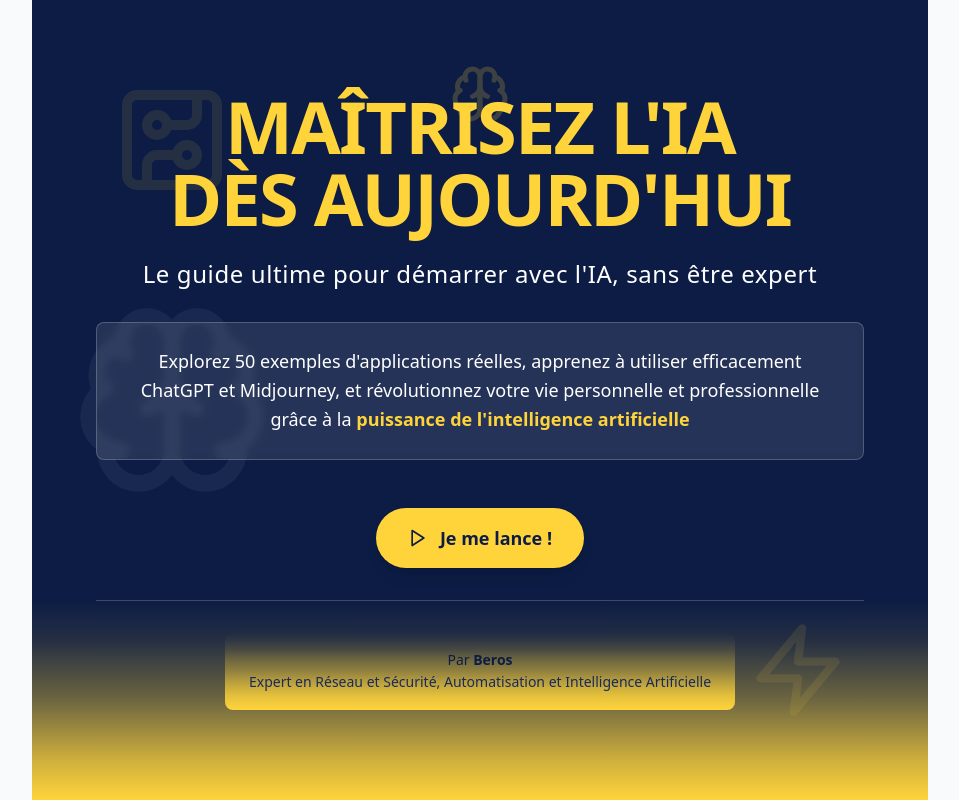
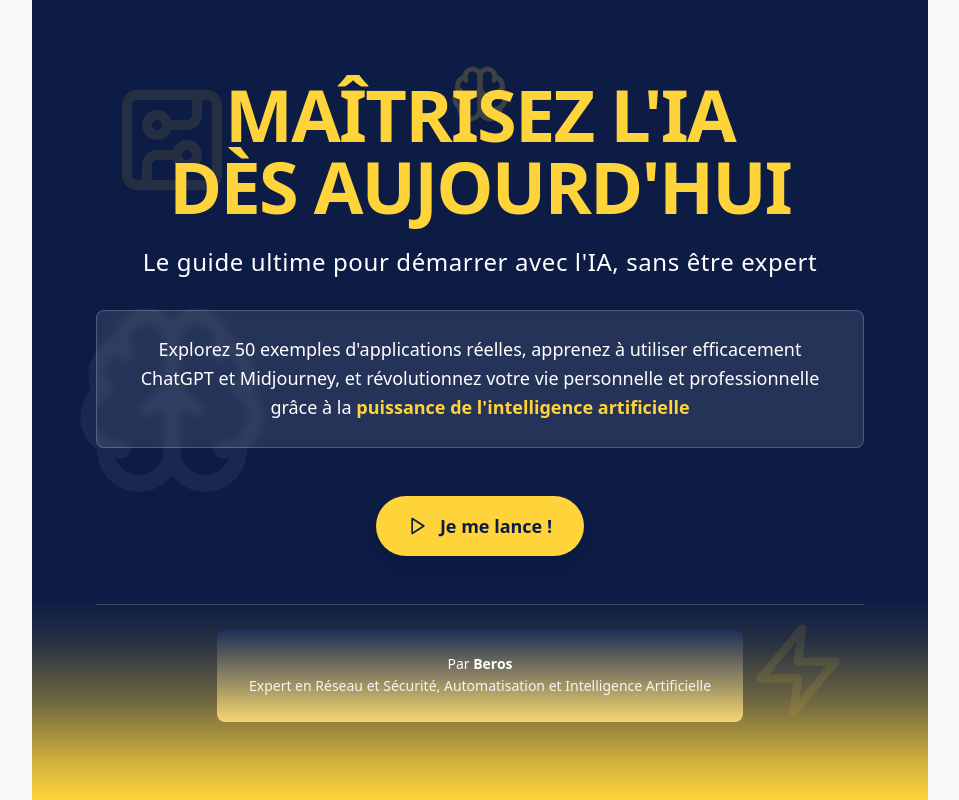
Before and after one commit to yakatshi08/ebook-github, a React (Vite) app: page / in a window 1280 px wide. Shown: the whole page, without its empty margins (160-1119 px from the left). Built offline with nearby package versions, Linux system fonts and the light colour scheme.

Commit message:
Améliorations visuelles du bloc auteur

```diff
--- a/src/components/Cover.tsx
+++ b/src/components/Cover.tsx
@@ -61,17 +61,17 @@ const Cover: React.FC<CoverProps> = ({ onStart }) => {
           Je me lance !
         </button>
 
-        {/* Author signature - CORRECTIONS APPLIQUÉES */}
-        <div className="mt-8 pt-8 border-t border-white/20 relative z-20">
+        {/* Author signature - AMÉLIORATIONS VISUELLES */}
+        <div className="mt-12 pt-6 border-t border-white/20 relative z-20">
           <div
-            className="rounded-lg px-6 py-4 inline-block"
+            className="rounded-lg px-8 py-6 inline-block"
             style={{
-              background: 'linear-gradient(to top, #FFD43B 0%, rgba(255, 212, 59, 0.8) 20%, rgba(255, 212, 59, 0.4) 50%, rgba(255, 212, 59, 0.1) 80%, transparent 100%)'
+              background: 'linear-gradient(to top, #F6D76F, #1B2B55)'
             }}
           >
-            <p className="text-[#0C1C44] text-sm font-medium leading-relaxed">
-              Par <span className="font-bold text-[#0C1C44]">Beros</span><br />
-              <span className="text-[#1A2A5B] font-medium">Expert en Réseau et Sécurité, Automatisation et Intelligence Artificielle</span>
+            <p className="text-white text-sm font-medium leading-relaxed">
+              Par <span className="font-bold text-white">Beros</span><br />
+              <span className="text-white/90 font-medium">Expert en Réseau et Sécurité, Automatisation et Intelligence Artificielle</span>
             </p>
           </div>
         </div>
```
